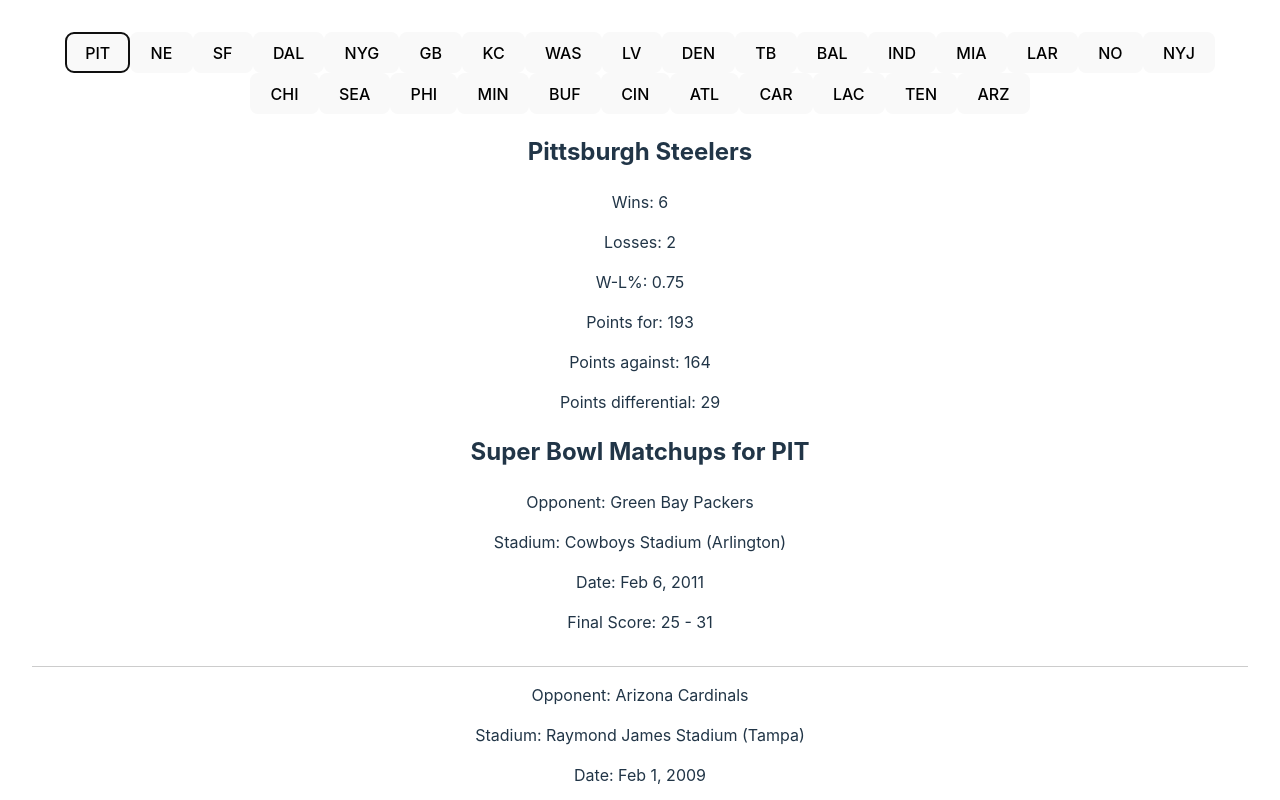
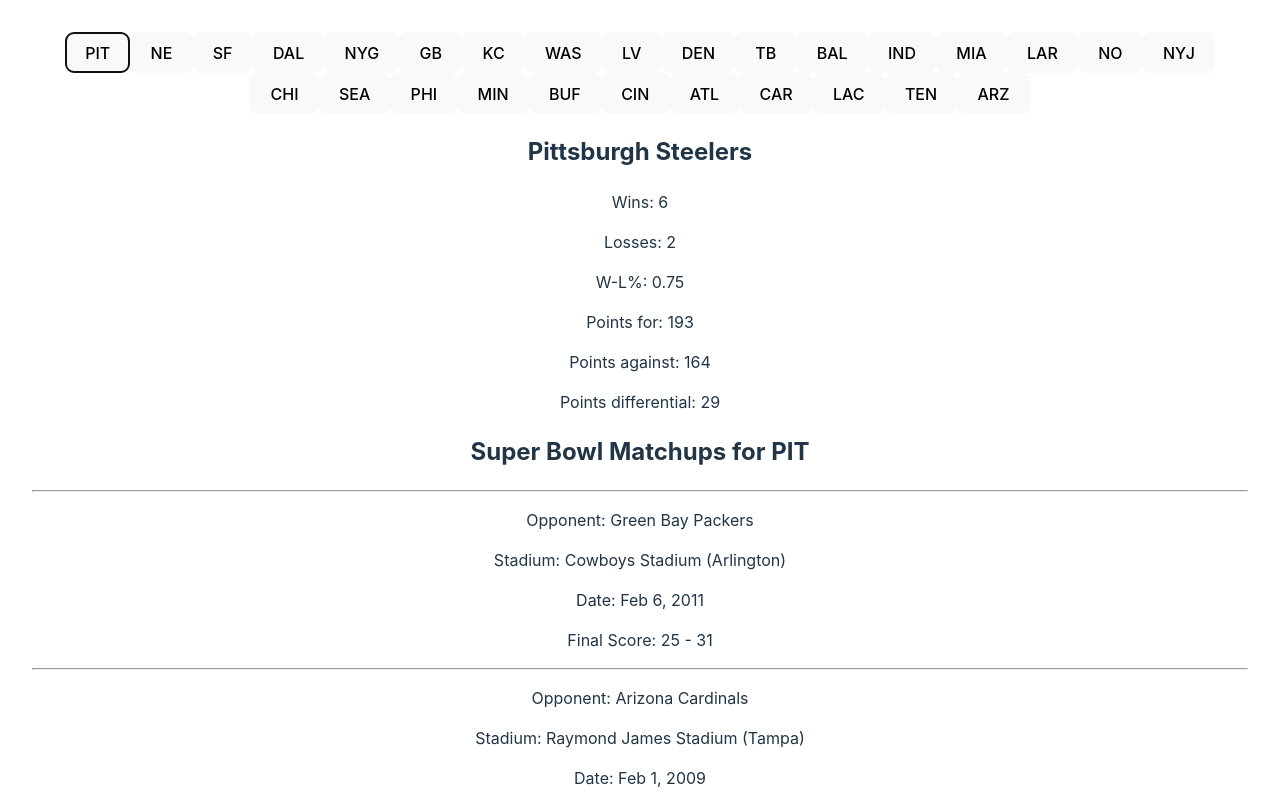
Before and after one commit to dmalary/sb_dashboard, a React (Vite) app: page / in a window 1280 px wide. Both pictures are taken after a click on the button "PIT". Shown: the top 800 px of the page. Built offline with nearby package versions, Linux system fonts and the light colour scheme.

Commit message:
fix: clean code

```diff
--- a/components/VsTeamCard.jsx
+++ b/components/VsTeamCard.jsx
@@ -12,23 +12,6 @@
 
   // console.log('vsInfo', vsInfo);
 
-  // return (
-  //   <div>
-  //     {/* {team} */}
-  //     {vsInfo.map(vs => (
-  //       <div key={`${team}${vs.SB_roman}`}>
-  //         <p>{vs.Winner === team ? vs.Loser : vs.Winner}</p>
-  //         <p>Superbowl {vs.SB_roman}</p>
-  //         <p>{vs.Stadium} ({vs.City})</p>
-  //         <p>{vs.Date}</p>
-  //         <p>
-  //           {vs.Winner === team ? vs.Pts_Loser : vs.Pts_Winner} - {vs.Winner !== team ? vs.Pts_Loser : vs.Pts_Winner}
-  //         </p>
-  //       </div>
-  //     ))}
-  //   </div>
-  // )
-
   return (
     <div>
       <h2>Super Bowl Matchups for {team}</h2>
@@ -42,7 +25,10 @@
           const opponentScore = isWin ? game.Pts_loser : game.Pts_Winner;
 
           return (
-            <div key={`${team}-${game.SB_roman}`} style={{ marginBottom: "1rem", borderBottom: "1px solid #ccc", paddingBottom: "1rem" }}>
+            <div key={`${team}-${game.SB_roman}`}
+            // style={{ marginBottom: "1rem", borderBottom: "1px solid #ccc", paddingBottom: "1rem" }}
+            >
+              <hr/>
               <p>Opponent: {opponent}</p>
               <p>Stadium: {game.Stadium} ({game.City})</p>
               <p>Date: {game.Date}</p>
```
